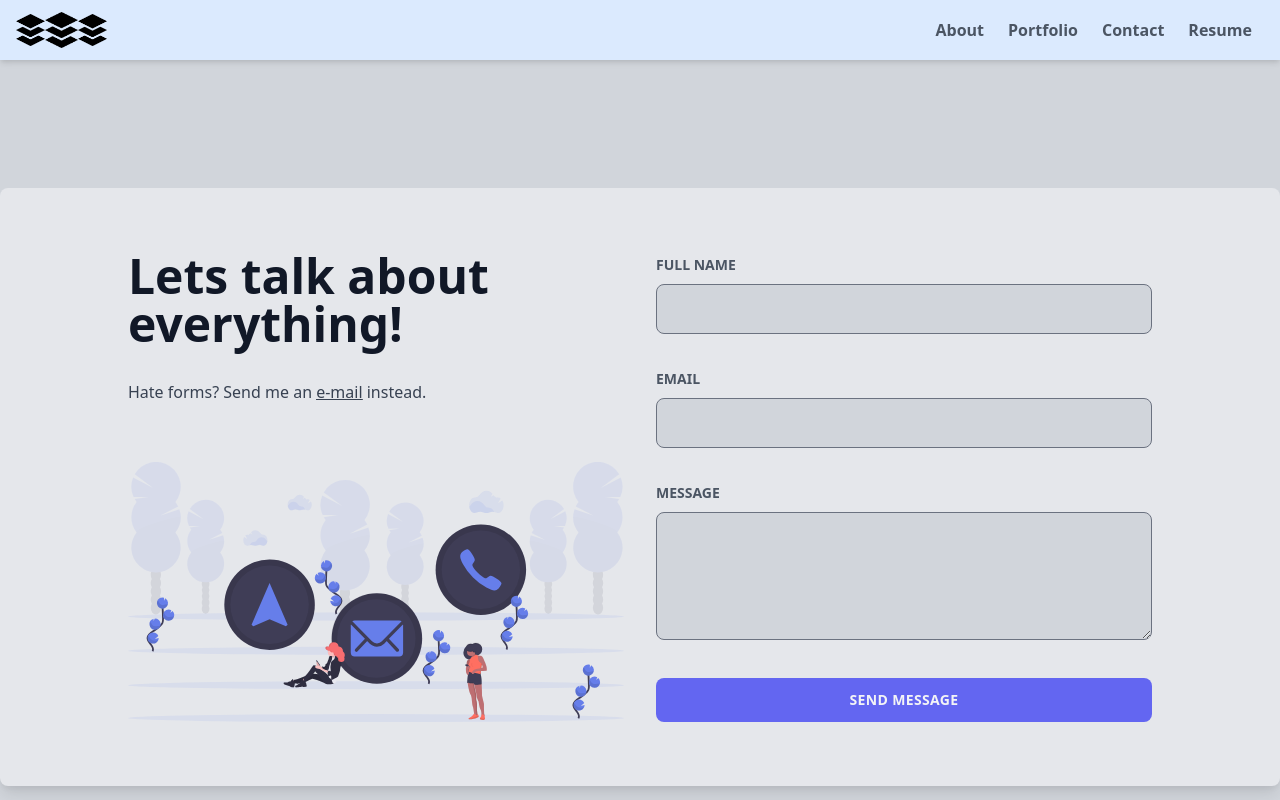
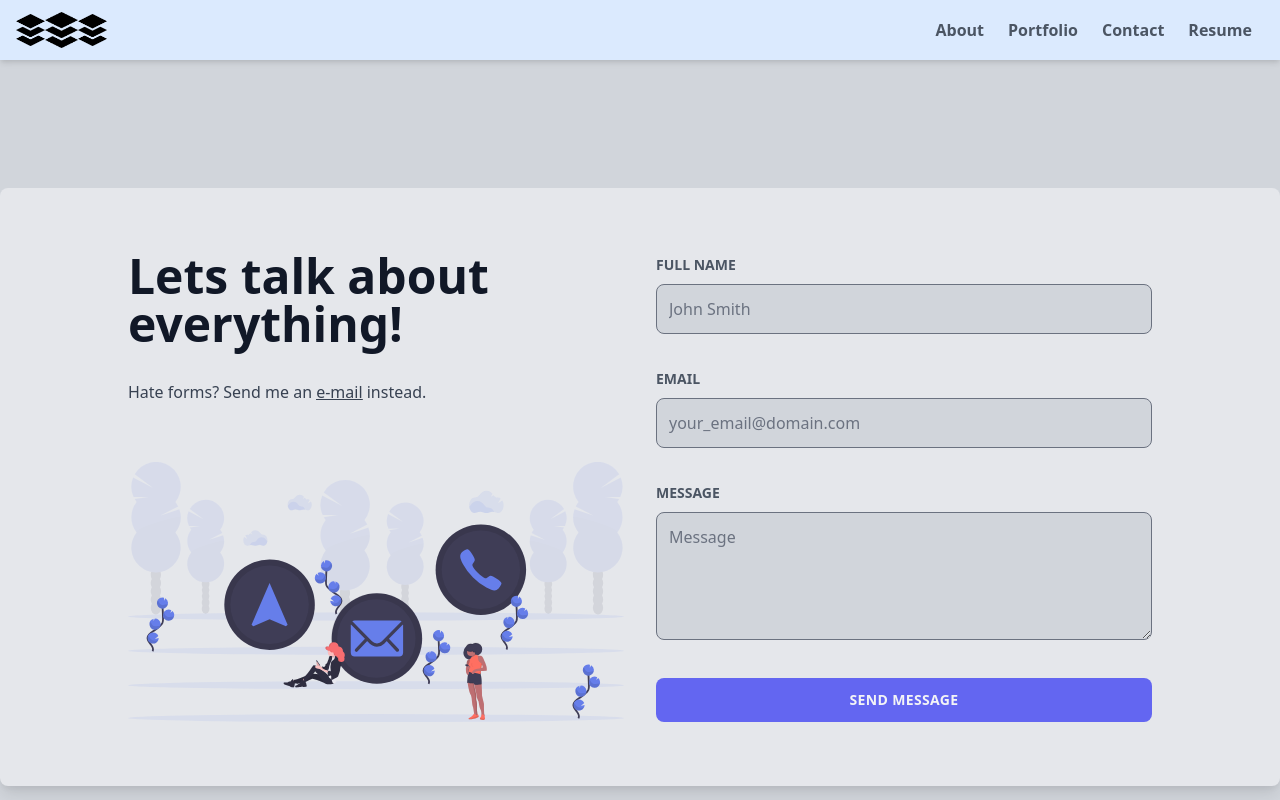
Before and after one commit to EugenioAntonioBonanno/portfolio, a React (Create React App) app: page /contact in a window 1280 px wide. Built offline with nearby package versions, Linux system fonts and the light colour scheme.

Commit message:
reactify input elements

```diff
--- a/src/components/pages/Contact.js
+++ b/src/components/pages/Contact.js
@@ -1,6 +1,17 @@
 import React from 'react'
+import { useForm } from 'react-hook-form';
 
 const Contact = () => {
+  const { register, errors, handleSubmit, reset } = useForm();
+
+  const onSubmit = async (data) => {
+    console.log('Name: ', data.name);
+    console.log('Email: ', data.email);
+    console.log('Subject: ', data.subject);
+    console.log('Message: ', data.message);
+  };
+
+
   return (
     <>
       <div className="text-center w-full">
@@ -267,25 +278,59 @@ const Contact = () => {
             </svg>
           </div>
         </div>
-        <div className>
+        <form id='contact-form' onSubmit={handleSubmit(onSubmit)} noValidate>
           <div>
             <span className="uppercase text-sm text-gray-600 font-bold">Full Name</span>
-            <input className="w-full bg-gray-300 text-gray-900 mt-2 p-3 rounded-lg focus:outline-none focus:shadow-outline" type="text" placeholder />
+            <input
+              type='text'
+              name='name'
+              ref={register({
+                required: { value: true, message: 'Please enter your name' },
+                maxLength: {
+                  value: 30,
+                  message: 'Please use 30 characters or less'
+                }
+              })}
+              className='w-full bg-gray-300 text-gray-900 mt-2 p-3 rounded-lg focus:outline-none focus:shadow-outline'
+              placeholder='John Smith'
+            ></input>
+            {errors.name && <span className='errorMessage'>{errors.name.message}</span>}
           </div>
           <div className="mt-8">
             <span className="uppercase text-sm text-gray-600 font-bold">Email</span>
-            <input className="w-full bg-gray-300 text-gray-900 mt-2 p-3 rounded-lg focus:outline-none focus:shadow-outline" type="text" />
+            <input
+              type='email'
+              name='email'
+              ref={register({
+                required: true,
+                pattern: /^[a-zA-Z0-9.!#$%&’*+/=?^_`{|}~-]+@[a-zA-Z0-9-]+(?:\.[a-zA-Z0-9-]+)*$/
+              })}
+              className='w-full bg-gray-300 text-gray-900 mt-2 p-3 rounded-lg focus:outline-none focus:shadow-outline'
+              placeholder='your_email@domain.com'
+            ></input>
+            {errors.email && (
+              <span className='errorMessage'>Please enter a valid email address</span>
+            )}
           </div>
           <div className="mt-8">
             <span className="uppercase text-sm text-gray-600 font-bold">Message</span>
-            <textarea className="w-full h-32 bg-gray-300 text-gray-900 mt-2 p-3 rounded-lg focus:outline-none focus:shadow-outline" defaultValue={""} />
+            <textarea
+              rows={3}
+              name='message'
+              ref={register({
+                required: true
+              })}
+              className='w-full h-32 bg-gray-300 text-gray-900 mt-2 p-3 rounded-lg focus:outline-none focus:shadow-outline'
+              placeholder='Message'
+            ></textarea>
+            {errors.message && <span className='errorMessage'>Please enter a message</span>}
           </div>
           <div className="mt-8">
             <button className="uppercase text-sm font-bold tracking-wide bg-indigo-500 text-gray-100 p-3 rounded-lg w-full focus:outline-none focus:shadow-outline">
               Send Message
             </button>
           </div>
-        </div>
+        </form>
       </div>
 
       <section>
```
Also changed, not shown: 1 other file (tests, documents, lock files or other folders).
